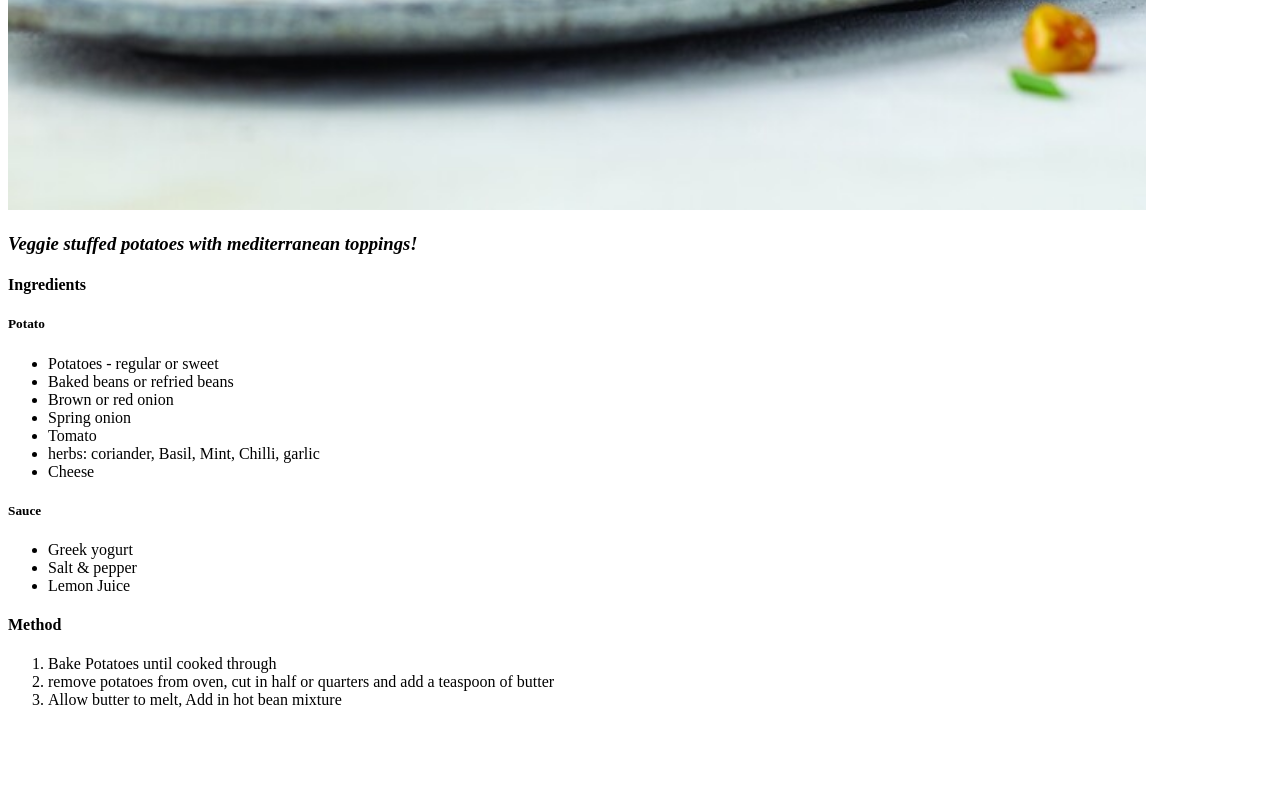
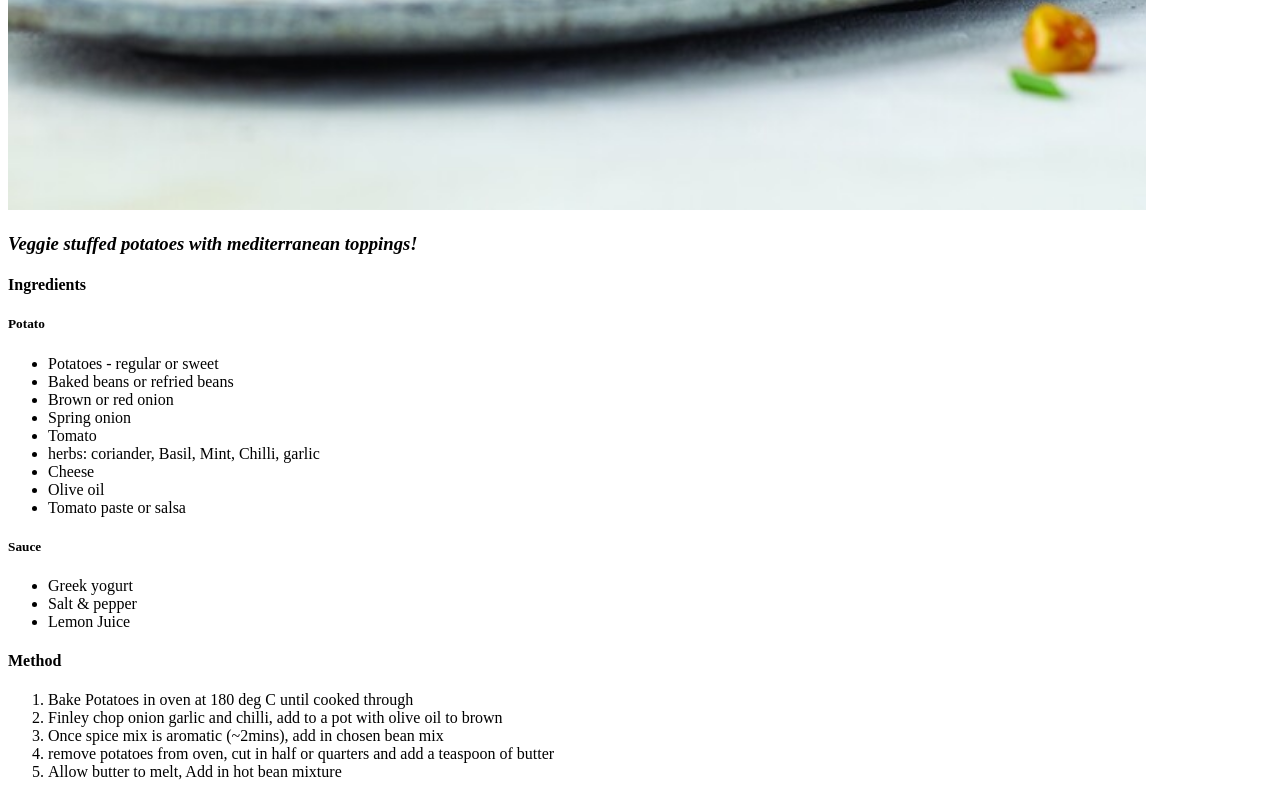
Before and after one commit to DGBochenek/odin-recipes, a plain HTML site: page recipes/stuffed_potatoes.html in a window 1280 px wide. Shown: the part 895-1692 px from the top of the page. Before the commit the page ends 1620 px from the top, so only its background shows below. Drawn offline with Linux system fonts and the light colour scheme.

Commit message:
changed some sp list items, testing vscode git gui

```diff
--- a/recipes/stuffed_potatoes.html
+++ b/recipes/stuffed_potatoes.html
@@ -21,6 +21,8 @@
         <li>Tomato</li>
         <li> herbs: coriander, Basil, Mint, Chilli, garlic</li>
         <li>Cheese</li>
+        <li>Olive oil</li>
+        <li>Tomato paste or salsa</li>
     </ul>
 
     <h5>Sauce</h5>
@@ -32,7 +34,9 @@
 
     <h4> Method</h4>
     <ol>
-        <li> Bake Potatoes until cooked through</li>
+        <li> Bake Potatoes in oven at 180 deg C until cooked through</li>
+        <li>Finley chop onion garlic and chilli, add to a pot with olive oil to brown</li>
+        <li>Once spice mix is aromatic (~2mins), add in chosen bean mix</li>
         <li>remove potatoes from oven, cut in half or quarters and add a teaspoon of butter</li>
         <li>Allow butter to melt, Add in hot bean mixture </li>
 
```
